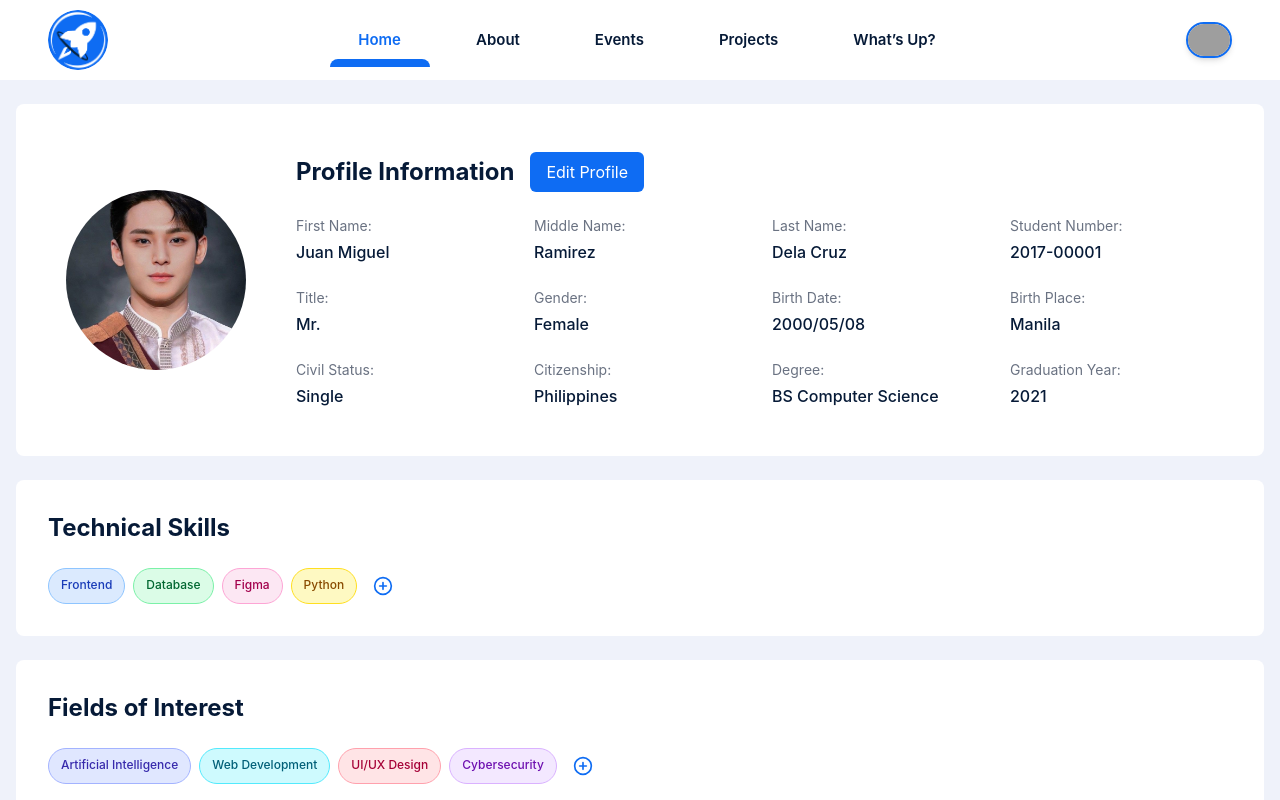
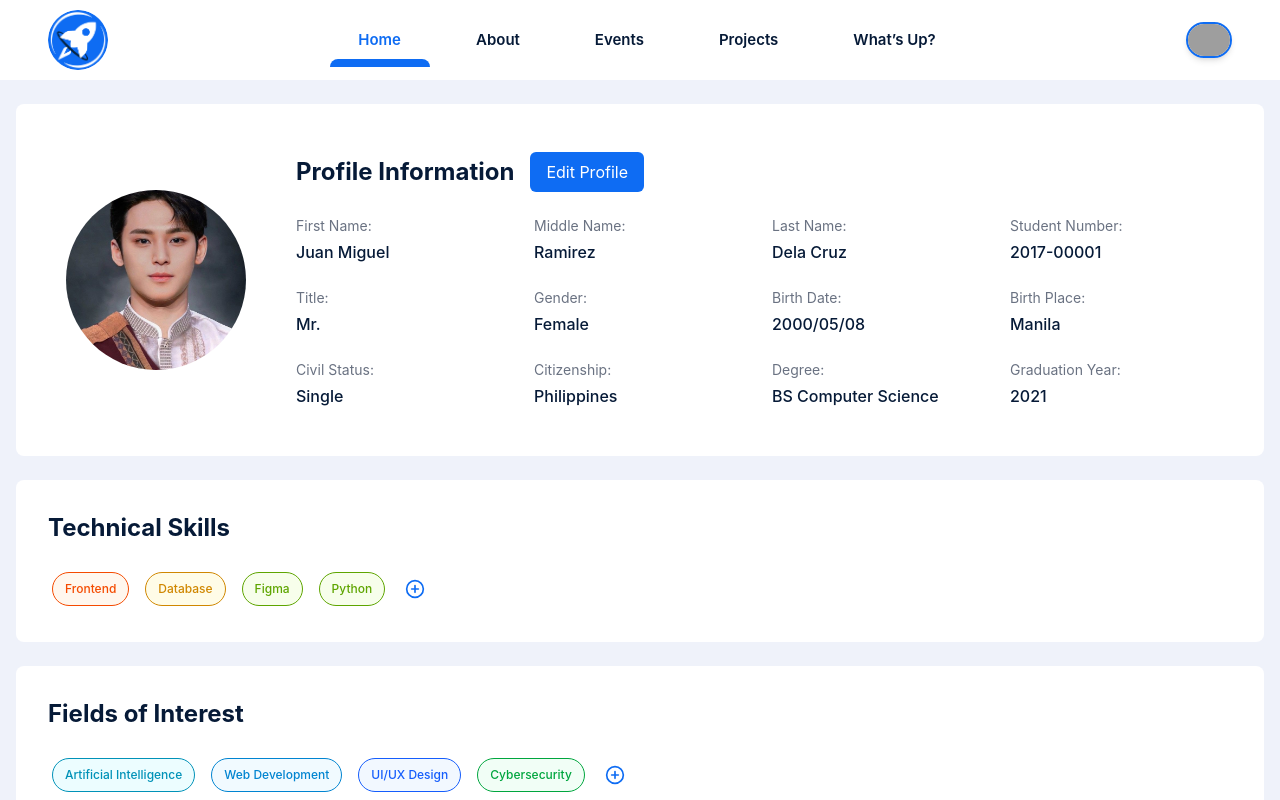
Before and after one commit to fofajardo/cmsc128-ics-astra, a Next.js app: page /profile/alumni in a window 1280 px wide. Shown: the top 800 px of the page. Built offline with nearby package versions, Linux system fonts and the light colour scheme; grey boxes are pictures that could not be loaded.

Commit message:
styling: skills colors

```diff
--- a/app/admin/alumni/manage-access/page.js
+++ b/app/admin/alumni/manage-access/page.js
@@ -56,16 +56,20 @@ export default function AlumniAccess() {
     return (
       <div>
         {/* Filter Modal */}
-        {showFilter && (
-            <div
-                onClick={toggleFilter}
-                className="fixed inset-0 z-50 flex items-center justify-center bg-black/50"
-            >
-                <div onClick={e => e.stopPropagation()}>
-                <SearchFilter onClose={toggleFilter} initialFilters={appliedFilters} updateFilters={updateFilters}/>
-                </div>
-            </div>
-            )}
+          <div
+              onClick={toggleFilter}
+              className={`fixed inset-0 z-50 flex items-center justify-center bg-black/50 backdrop-blur-xs transition-all duration-100 ease-out ${
+                  showFilter ? 'opacity-100' : 'opacity-0 pointer-events-none'
+              }`}
+          >
+          <div onClick={(e) => e.stopPropagation()}>
+              <SearchFilter
+              onClose={toggleFilter}
+              initialFilters={appliedFilters}
+              updateFilters={updateFilters}
+              />
+          </div>
+          </div>
 
         {toast && (
           <ToastNotification
--- a/app/admin/alumni/search/filter.js
+++ b/app/admin/alumni/search/filter.js
@@ -46,11 +46,16 @@ export default function SearchFilter({ onClose, initialFilters, updateFilters })
     onClose(); // Close modal
   };
 
+  const closeModal = () => {
+    setFilters(initialFilters);
+    onClose()
+  };
+
   return (
     <div className="bg-astrawhite p-6 rounded-2xl shadow-lg space-y-4">
       <div className="flex justify-between items-center">
         <div className="font-h2">Filter by:</div>
-        <button className="text-xl text-astradarkgray hover:text-astrablack font-bold" onClick={onClose}>×</button>
+        <button className="text-xl text-astradarkgray hover:text-astrablack font-bold" onClick={closeModal}>×</button>
       </div>
 
       {/* Graduation Year */}
--- a/app/admin/alumni/search/page.js
+++ b/app/admin/alumni/search/page.js
@@ -5,6 +5,7 @@ import {TableHeader, Table, PageTool} from '@/components/TableBuilder';
 import { users, alumniProfiles } from '@/components/DummyData'
 import SearchFilter from "./filter";
 import { ActionButton } from "@/components/Buttons";
+import SkillTag from "@/components/SkillTag";
 
 export default function AlumniSearch() {
     const [showFilter, setShowFilter] = useState(false);
@@ -52,16 +53,22 @@ export default function AlumniSearch() {
     return (
       <div>
         {/* Filter Modal */}
-        {showFilter && (
         <div
             onClick={toggleFilter}
-                className="fixed inset-0 z-50 flex items-center justify-center bg-black/50"
+            className={`fixed inset-0 z-50 flex items-center justify-center bg-black/50 backdrop-blur-xs transition-all duration-100 ease-out ${
+                showFilter ? 'opacity-100' : 'opacity-0 pointer-events-none'
+            }`}
         >
-                <div onClick={e => e.stopPropagation()}>
-                <SearchFilter onClose={toggleFilter} initialFilters={appliedFilters} updateFilters={updateFilters}/>
+        <div onClick={(e) => e.stopPropagation()}>
+            <SearchFilter
+            onClose={toggleFilter}
+            initialFilters={appliedFilters}
+            updateFilters={updateFilters}
+            />
         </div>
         </div>
-            )}
+
+
         {/* Header with background */}
         <div className="relative">
           <img
@@ -100,7 +107,7 @@ const cols = [
     { label: 'Graduation Year', justify: 'center', visible: 'md' },
     { label: 'Location', justify: 'center', visible: 'lg' },
     { label: 'Field Of Work', justify: 'center', visible: 'lg' },
-    { label: 'Skills', justify: 'start', visible: 'md' },
+    { label: 'Skills', justify: 'center', visible: 'md' },
     { label: 'Quick Actions', justify: 'center', visible: 'all' },
 ];
 
@@ -144,28 +151,31 @@ function renderText(text) {
 }
 
 function renderSkills(skills) {
+  const visibleSkills = skills.slice(0, 3);
+  const remainingCount = skills.length - 3;
+
   return (
-        <div className="relative group flex justify-center">
-            <div className="flex flex-wrap justify-center">
-                {skills.slice(0, 3).map((skill, index) => (
-                    <span
-                        key={index}
-                        className="inline-block px-4 py-1 mr-2 mb-2 font-s text-astradarkgray bg-astragray rounded-full"
-                    >
-                        {skill}
-                    </span>
+    <div className="relative group flex justify-center items-center cursor-default">
+        <div className="flex flex-wrap justify-center items-center">
+            {visibleSkills.map((skill, index) => (
+            <SkillTag key={index} text={skill} />
             ))}
+            {remainingCount > 0 && (
+            <div className="size-8 flex justify-center items-center rounded-full text-xs font-medium border border-dashed text-astradarkgray bg-astratintedwhite cursor-default">
+                +{remainingCount}
+            </div>
+            )}
         </div>
 
-            {skills.length > 3 && (
-                <div className="absolute left-1/2 transform -translate-x-1/2 z-10 hidden group-hover:flex flex-col mt-2 p-4 bg-astratintedwhite text-astrablack shadow-lg rounded-xl w-max max-w-xs border border-astragray">
+        <div className="fixed bottom-8 right-8 hidden group-hover:block bg-astratintedwhite border border-astradarkgray rounded-lg shadow-2xl p-4 z-10 max-w-xs">
+            <ul className="list-disc list-inside text-astradarkgray">
             {skills.map((skill, index) => (
-                        <div key={index} className="px-2 py-1 font-s whitespace-nowrap">
+                <li key={index} className="text-s">
                 {skill}
+                </li>
+            ))}
+            </ul>
         </div>
-                    ))}
-                </div>
-            )}
     </div>
   );
 }
--- a/app/components/SkillTag.js
+++ b/app/components/SkillTag.js
@@ -1,7 +1,39 @@
-export default function SkillTag({ text, color }) {
-    return (
-      <span className={`px-3 py-2 rounded-full text-xs font-medium ${color} border`}>
-        {text}
-      </span>
-    );
+const colorPalette = [
+  'bg-red-200/20 border-red-600 text-red-600',
+  'bg-orange-200/20 border-orange-600 text-orange-600',
+  'bg-amber-200/20 border-amber-600 text-amber-600',
+  'bg-yellow-200/20 border-yellow-600 text-yellow-600',
+  'bg-lime-200/20 border-lime-600 text-lime-600',
+  'bg-green-200/20 border-green-600 text-green-600',
+  'bg-emerald-200/20 border-emerald-600 text-emerald-600',
+  'bg-teal-200/20 border-teal-600 text-teal-600',
+  'bg-cyan-200/20 border-cyan-600 text-cyan-600',
+  'bg-sky-200/20 border-sky-600 text-sky-600',
+  'bg-blue-200/20 border-blue-600 text-blue-600',
+  'bg-indigo-200/20 border-indigo-600 text-indigo-600',
+  'bg-violet-200/20 border-violet-600 text-violet-600',
+  'bg-fuchsia-200/20 border-fuchsia-600 text-fuchsia-600',
+  'bg-rose-200/20 border-rose-600 text-rose-600',
+];
+
+
+
+function getColorFromText(text) {
+  let hash = 0;
+  for (let i = 0; i < text.length; i++) {
+    hash = text.charCodeAt(i) + ((hash << 5) - hash);
   }
+  const index = Math.abs(hash) % colorPalette.length;
+  return colorPalette[index];
+}
+
+
+export default function SkillTag({ text }) {
+  const color = getColorFromText(text);
+
+  return (
+    <span className={`px-3 py-2 rounded-full text-xs font-medium border ${color} m-1`}>
+      {text}
+    </span>
+  );
+}
```
Lines whose indentation alone changed are shown as unchanged.
